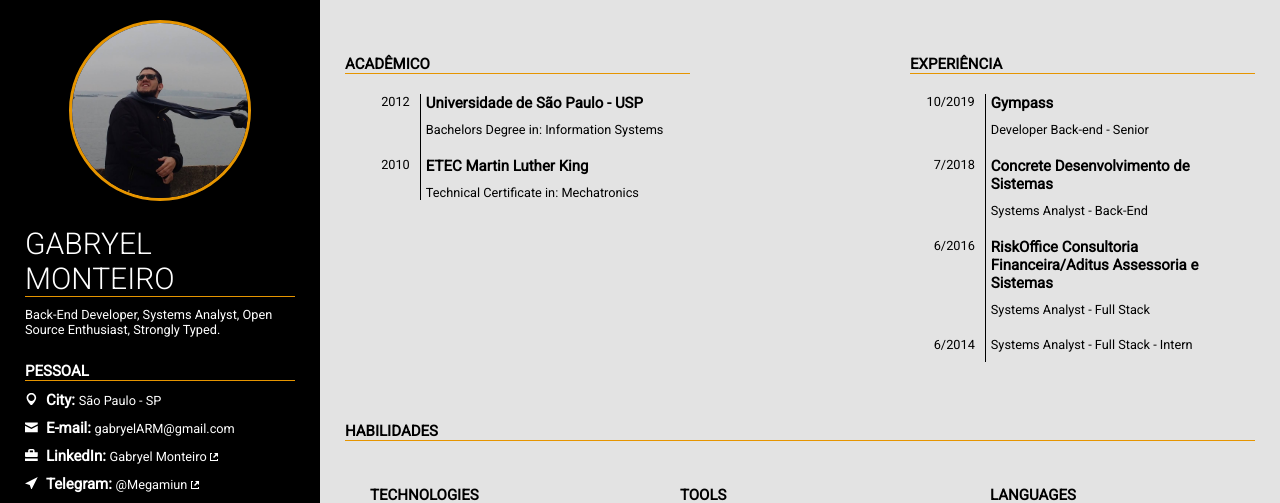
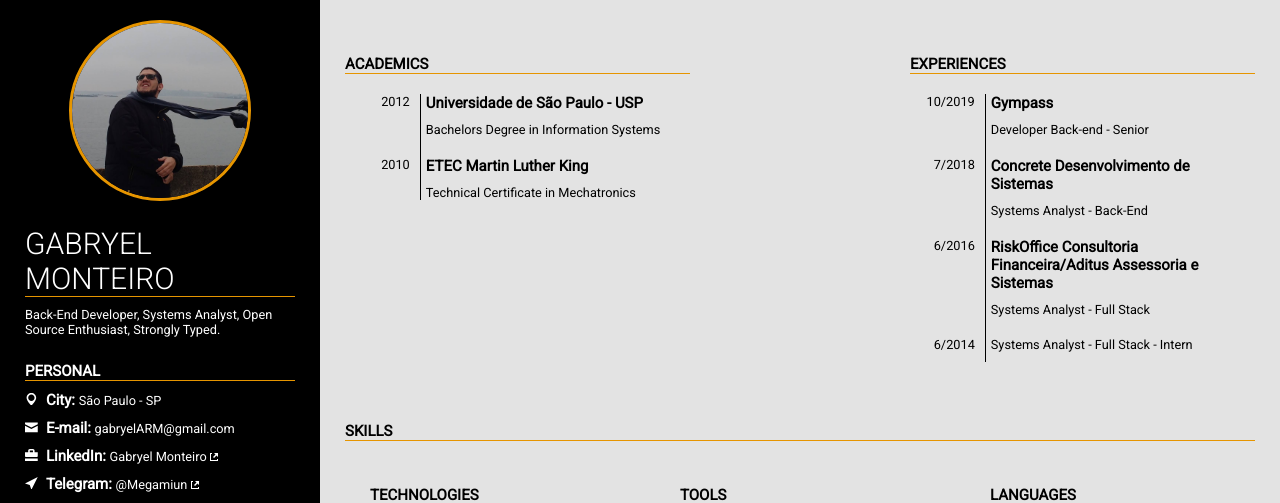
Before and after one commit to Megamiun/Megamiun.github.io, a Jekyll site: the page built from index.html, in a window 1280 px wide. Shown: the top 503 px of the page. Built offline with Jekyll 4.4.1, drawn with Linux system fonts in a browser that asks for light colours.

Commit message:
translating titles to english

```diff
--- a/_includes/academics.html
+++ b/_includes/academics.html
@@ -1,4 +1,4 @@
-<p class="category-title" >Acadêmico</p>
+<p class="category-title" >Academics</p>
 
 {% for place in site.data.academics reversed %}
     <div class="timebox" >
@@ -7,7 +7,7 @@
         </div>
         <div class="info" >
             <p class="item-title" >{{ place.name }}</p>
-            <p>{{ place.level }} in: {{ place.class }}</p>
+            <p>{{ place.level }} in {{ place.class }}</p>
         </div>
     </div>
 {% endfor %}
--- a/_includes/experiences.html
+++ b/_includes/experiences.html
@@ -1,4 +1,4 @@
-<p class="category-title" >Experiência</p>
+<p class="category-title" >Experiences</p>
 
 {% for place in site.data.experiences reversed %}
     {% for pos in place.position reversed %}
--- a/_includes/info.html
+++ b/_includes/info.html
@@ -1,4 +1,4 @@
-<p class="category-title" >Pessoal</p>
+<p class="category-title" >Personal</p>
 
 {% for info in site.data.personal %}
     <div class="block-wrapper {% if info.printable == false %} non-printable {% endif %}" >
--- a/_includes/skills.html
+++ b/_includes/skills.html
@@ -1,4 +1,4 @@
-<p class="category-title" >Habilidades</p>
+<p class="category-title" >Skills</p>
 
 <section id="skills" class="multi" >
     {% for category in site.data.skills %}
```
